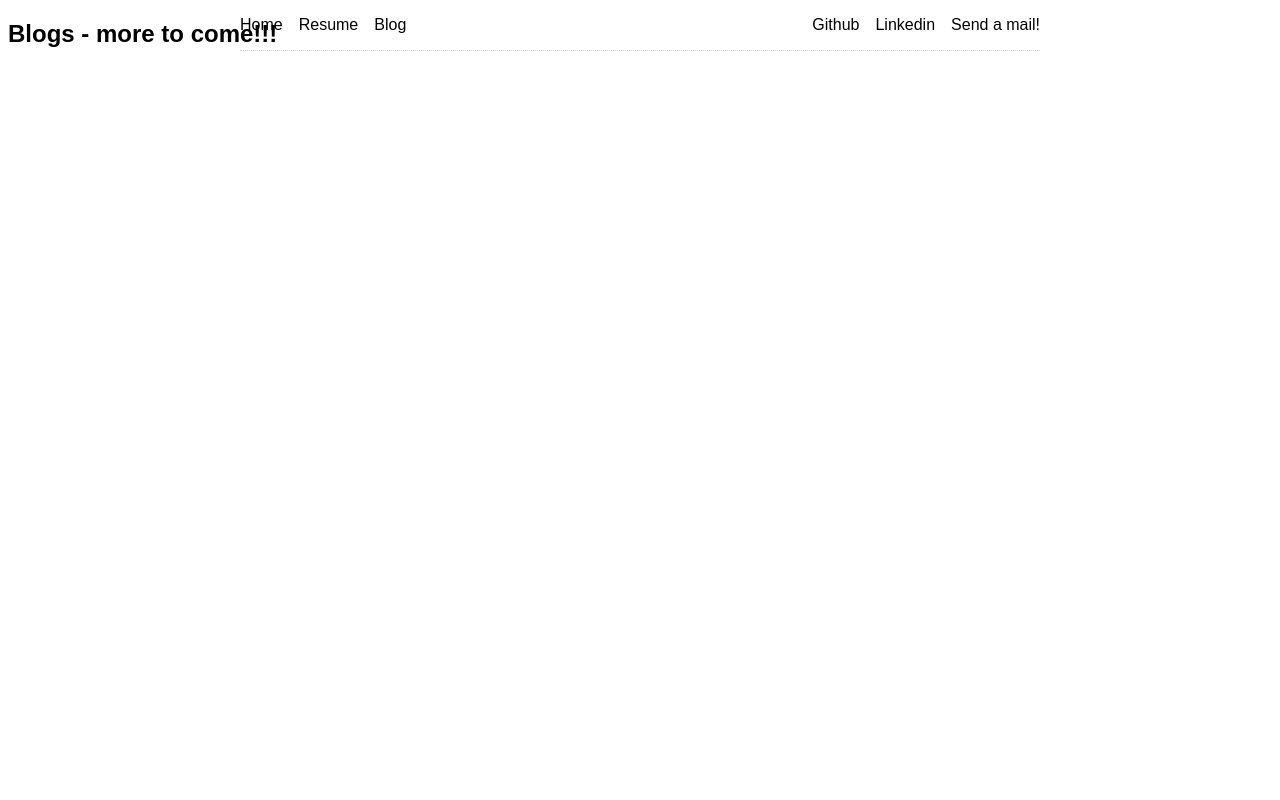
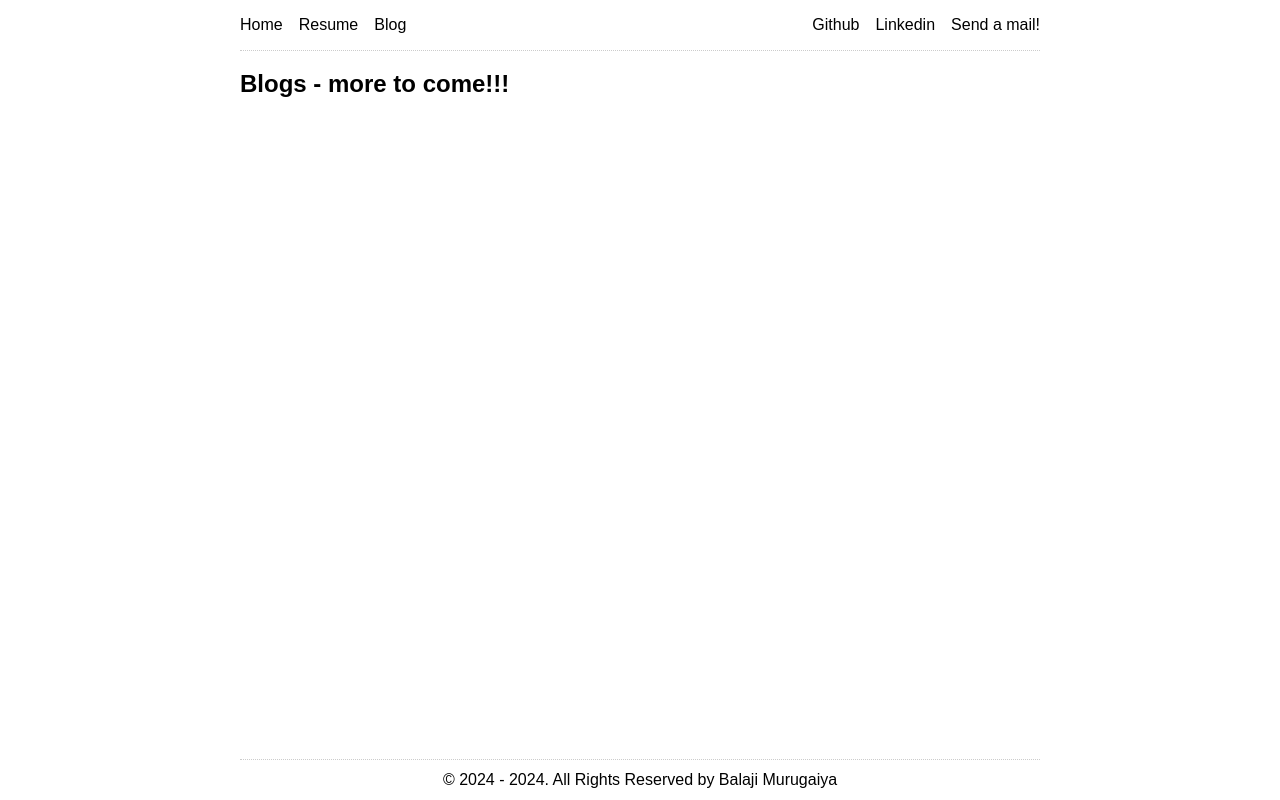
Before and after one commit to balajimurugaiya/balajimurugaiya.github.io, a plain HTML site: page pages/blog.html in a window 1280 px wide. Drawn offline with Linux system fonts and the light colour scheme.

Commit message:
fix blog page, add footer

```diff
--- a/pages/blog.html
+++ b/pages/blog.html
@@ -9,9 +9,9 @@
         <div class="top-nav">
             <div class="left-links">
                <ul>
-                   <li><a href="./index.html">Home</a></li>
-                   <li><a href="./files/Masters Resume - Balaji-2.pdf" target="_blank" rel="noopener noreferrer">Resume</a></li>
-                   <li><a href="./pages/blog.html">Blog</a></li>
+                   <li><a href="../index.html">Home</a></li>
+                   <li><a href="../files/Masters Resume - Balaji-2.pdf" target="_blank" rel="noopener noreferrer">Resume</a></li>
+                   <li><a href="./blog.html">Blog</a></li>
                </ul>
             </div>
             <div class="right-links">
@@ -22,6 +22,7 @@
                </ul>
             </div>
            </div>
-           <h2>Blogs - more to come!!!</h2>
+           <div class = "blog-content">Blogs - more to come!!!</div>
+           <div class="footer">© 2024 - 2024. All Rights Reserved by Balaji Murugaiya</div>
         </body>
 </html>
--- a/styles.css
+++ b/styles.css
@@ -1,5 +1,20 @@
+html, body {
+    height: 100%;
+    /* margin: 0 auto;
+    width: 800px; */
+
+}
+
+
 html {
     font-family: sans-serif;
+}
+
+body {
+    width: 800px;
+    margin: 0 auto;
+    display: flex;
+    flex-direction: column;
 }
 
 .profile-picture {
@@ -41,7 +56,10 @@ html {
 
     width: 800px;
     margin: 20px auto;
+    flex-grow: 2;
+    padding-bottom: 40px;
 }
+
 
 .name-card {
     width: 800px;
@@ -64,3 +82,24 @@ html {
 .headings {
     font-weight: 900;
 }
+
+.footer {
+    height: 40px;
+    border-top: 1px dotted
+    hsl(0deg 0% 0% / 0.2);
+    text-align: center;
+    bottom: 0;
+    left: 0;
+    right: 0;
+    position: relative;
+    display: flex;
+    align-items: center;
+    justify-content: center;
+}
+
+.blog-content {
+    padding-top: 70px;
+    flex: 1;
+    font-size: x-large;
+    font-weight: 800;
+}
```
Also changed, not shown: index.html (+2 -1 lines).
